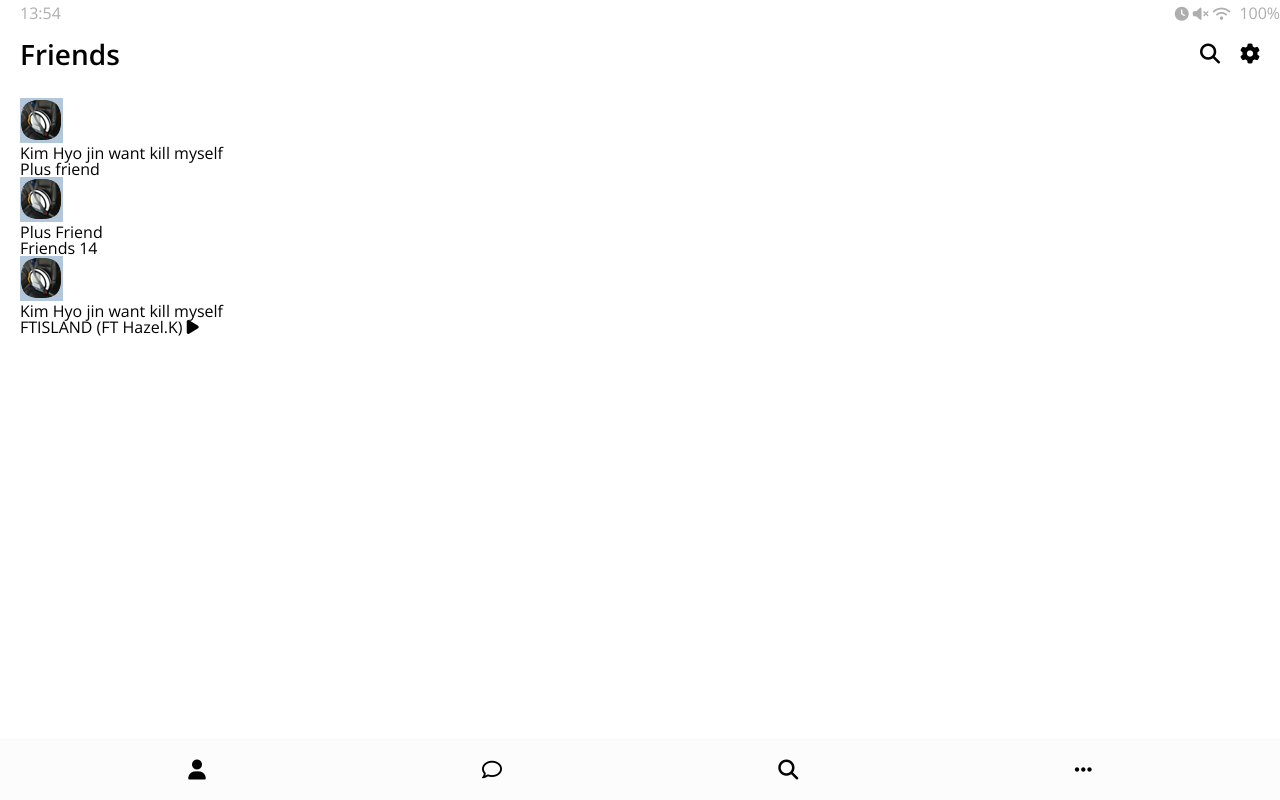
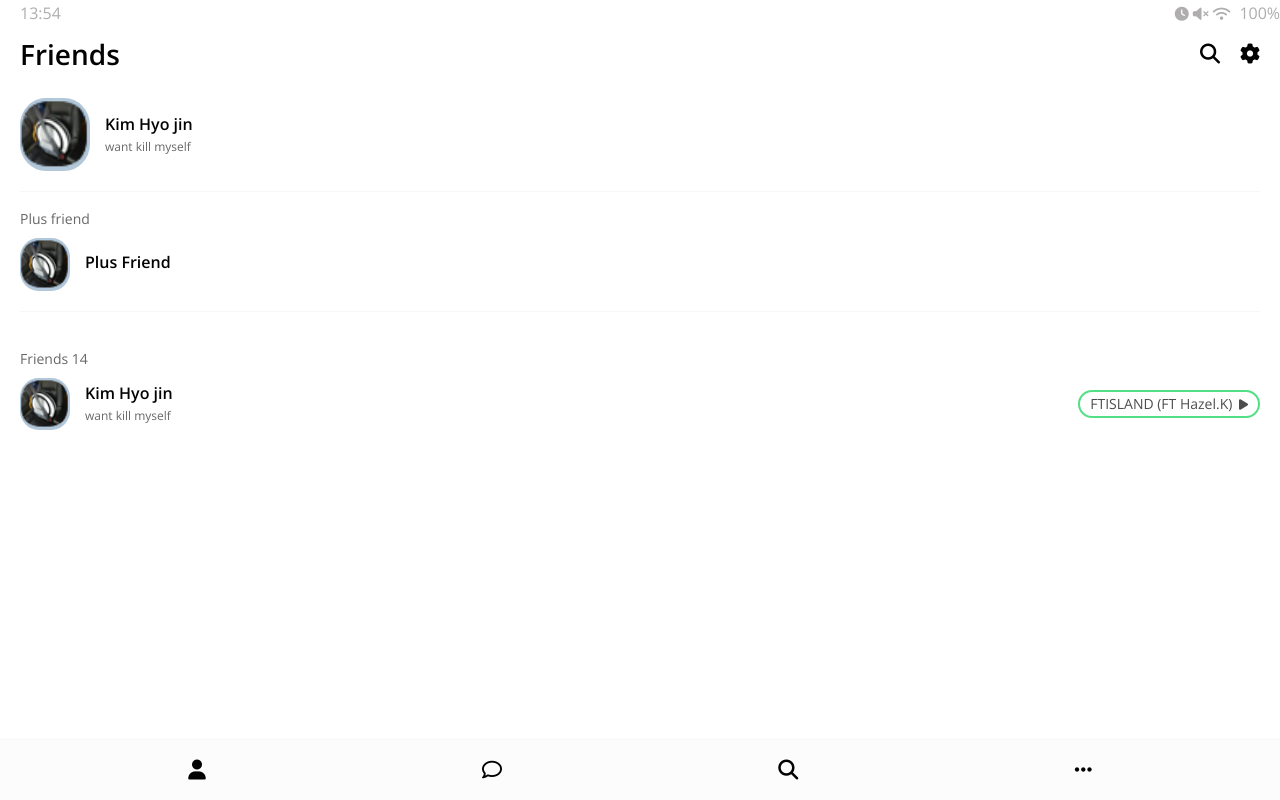
Before and after one commit to Hazel-K/kakao-clone-v2.0, a plain HTML site: page friends.html in a window 1280 px wide. Drawn offline with nearby package versions, Linux system fonts and the light colour scheme.

Commit message:
CSS 2-8 done

```diff
--- /dev/null
+++ b/css/find.css
@@ -0,0 +1,14 @@
+.find .find__header-list{
+    display: flex;
+    justify-content: space-around;
+}
+
+.find .header-btn{
+    display: flex;
+    flex-direction: column;
+    align-items: center;
+}
+
+.find .header-btn__title{
+    display: block;
+}
--- /dev/null
+++ b/css/friend.css
@@ -0,0 +1,65 @@
+.friend {
+  display: flex;
+  justify-content: space-between;
+  align-items: center;
+}
+
+.friend .friend__avatar{
+    width: 50px;
+    border-radius: 37%;
+}
+
+.friend__avatar.g-avatar{
+    width: 70px;
+}
+
+.friend__avatar.m-avatar{
+    width: 60px;
+}
+
+.friend .friend__column{
+    display: flex;
+    align-items: center;
+}
+
+.friend__column .friend__avatar{
+    margin-right: 15px;
+}
+
+.friend__content .friend__name{
+    display: block;
+    font-weight: 600;
+    margin-bottom: 5px;
+}
+
+.friend__content .friend__status,
+.friend__content .friend__bottom-text,
+.friend .chat__timestamp{
+    opacity: 0.6;
+}
+
+.friend__content .friend__bottom-text{
+    font-size: 14px;
+}
+
+.friend__content .friend__status,
+.friend .chat__timestamp{
+    font-size: 12px;
+}
+
+.friend .friend__now-listening{
+    border: 2px solid #52e084;
+    padding: 5px 10px;
+    border-radius: 30px;
+    font-size: 14px;
+}
+
+.friend__now-listening span{
+    opacity: 0.7;
+}
+
+.friend__now-listening i{
+    font-size: 12px;
+    padding-left: 3px;
+    opacity: 0.7;
+}
--- /dev/null
+++ b/css/friends.css
@@ -0,0 +1,17 @@
+.friends .friends__plus{
+    margin: 20px 0px;
+    padding: 20px 0px;
+    border-top: 1px solid #f7f7f7;
+    border-bottom: 1px solid #f7f7f7;
+}
+
+.friends .friends__list{
+    padding: 20px 0px;
+}
+
+.friends__plus .friends__title,
+.friends__list .friends__title{
+    font-size: 14px;
+    opacity: 0.6;
+    margin-bottom: 12px;
+}
--- a/css/styles.css
+++ b/css/styles.css
@@ -3,6 +3,9 @@
 @import "status-bar.css";
 @import "header.css";
 @import "nav-bar.css";
+@import "friend.css";
+@import "friends.css";
+@import "find.css";
 
 *{
     box-sizing: border-box;
@@ -17,4 +20,5 @@ body{
 
 a{
     color: inherit;
+    text-decoration: none;
 }
--- a/friends.html
+++ b/friends.html
@@ -36,7 +36,7 @@
     </header>
     <main class="friends">
         <header class="friends__header">
-            <div class="friends__friend friend friend--lg">
+            <div class="friends__friend friend friend">
                 <div class="friend__column">
                 <img src="images/avatar.png" alt="" class="g-avatar friend__avatar"/>
                 <div class="friend__content">
@@ -50,11 +50,11 @@
                 </div>
             </div>
         </header>
-        <div class="firend__plus">
-            <h5 class="firends__title">Plus friend</h5>
+        <div class="friends__plus">
+            <h5 class="friends__title">Plus friend</h5>
             <div class="friends__friend friend">
                 <div class="friend__column">
-                <img src="images/avatar.png" alt="" class="g-avatar friend__avatar"/>
+                <img src="images/avatar.png" alt="" class="friend__avatar"/>
                 <div class="friend__content">
                     <span class="friend__name">
                         Plus Friend
@@ -67,7 +67,7 @@
             <h5 class="friends__title">Friends 14</h5>
             <li class="friends__friend friend friend--lg">
                 <div class="friend__column">
-                <img src="images/avatar.png" alt="" class="g-avatar friend__avatar"/>
+                <img src="images/avatar.png" alt="" class="friend__avatar"/>
                 <div class="friend__content">
                     <span class="friend__name">
                         Kim Hyo jin
@@ -79,10 +79,10 @@
              </div>
              <div class="friend__column">
                  <div class="friend__now-listening">
-                     <span>
+                        <span>
                          FTISLAND (FT Hazel.K)
-                    </span>
-                    <i class="fas fa-play"></i>
+                        </span>
+                         <i class="fas fa-play"></i>
                  </div>
              </div>
             </li>
```
Also changed, not shown: chat.html (+1 -1 lines), find.html (+1 -1 lines), index.html (+17 -11 lines).
